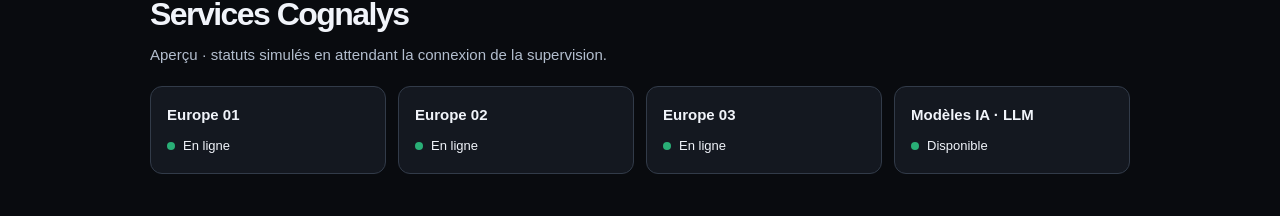
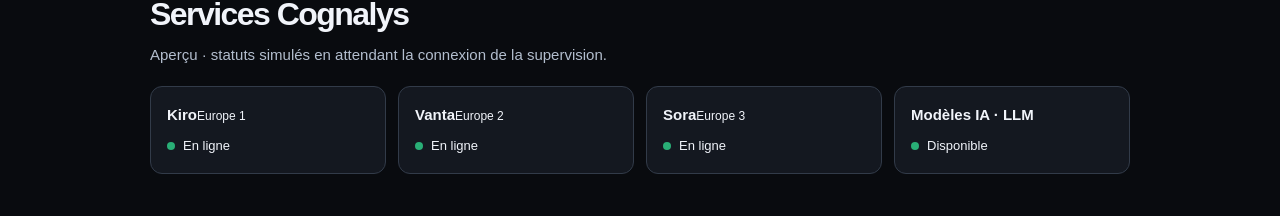
Before and after one commit to SabreDoree/cognalys-intelligence, a Next.js app: page /etat-des-services in a window 1280 px wide. Shown: the part 263-479 px from the top of the page. Built offline with nearby package versions, Linux system fonts and the light colour scheme; no server answers; a web font is replaced by a local one.

Commit message:
Nommer les serveurs Cognalys Kiro, Vanta et Sora

```diff
--- a/src/app/etat-des-services/page.tsx
+++ b/src/app/etat-des-services/page.tsx
@@ -8,8 +8,8 @@ export default function StatusPage() {
   return <main id="contenu" className={`shell ${styles.page}`}>
     <h1>État des services</h1>
     <section><h2>Services Cognalys</h2><p>Aperçu · statuts simulés en attendant la connexion de la supervision.</p>
-      <div className={styles.cards}>{["Europe 01", "Europe 02", "Europe 03", "Modèles IA · LLM"].map((name,i) =>
-        <div key={name}><strong>{name}</strong><span><i />{i === 3 ? "Disponible" : "En ligne"}</span></div>)}</div>
+      <div className={styles.cards}>{[["Kiro", "Europe 1"], ["Vanta", "Europe 2"], ["Sora", "Europe 3"], ["Modèles IA · LLM", ""]].map(([name, region],i) =>
+        <div key={name}><strong>{name}</strong>{region && <small>{region}</small>}<span><i />{i === 3 ? "Disponible" : "En ligne"}</span></div>)}</div>
     </section>
     <section><h2>Services externes</h2><p>Consultez les incidents signalés par les fournisseurs de vos outils.</p><Providers /></section>
     <section><h2>Que se passe-t-il si mon automatisation ne fonctionne pas ?</h2>
```
